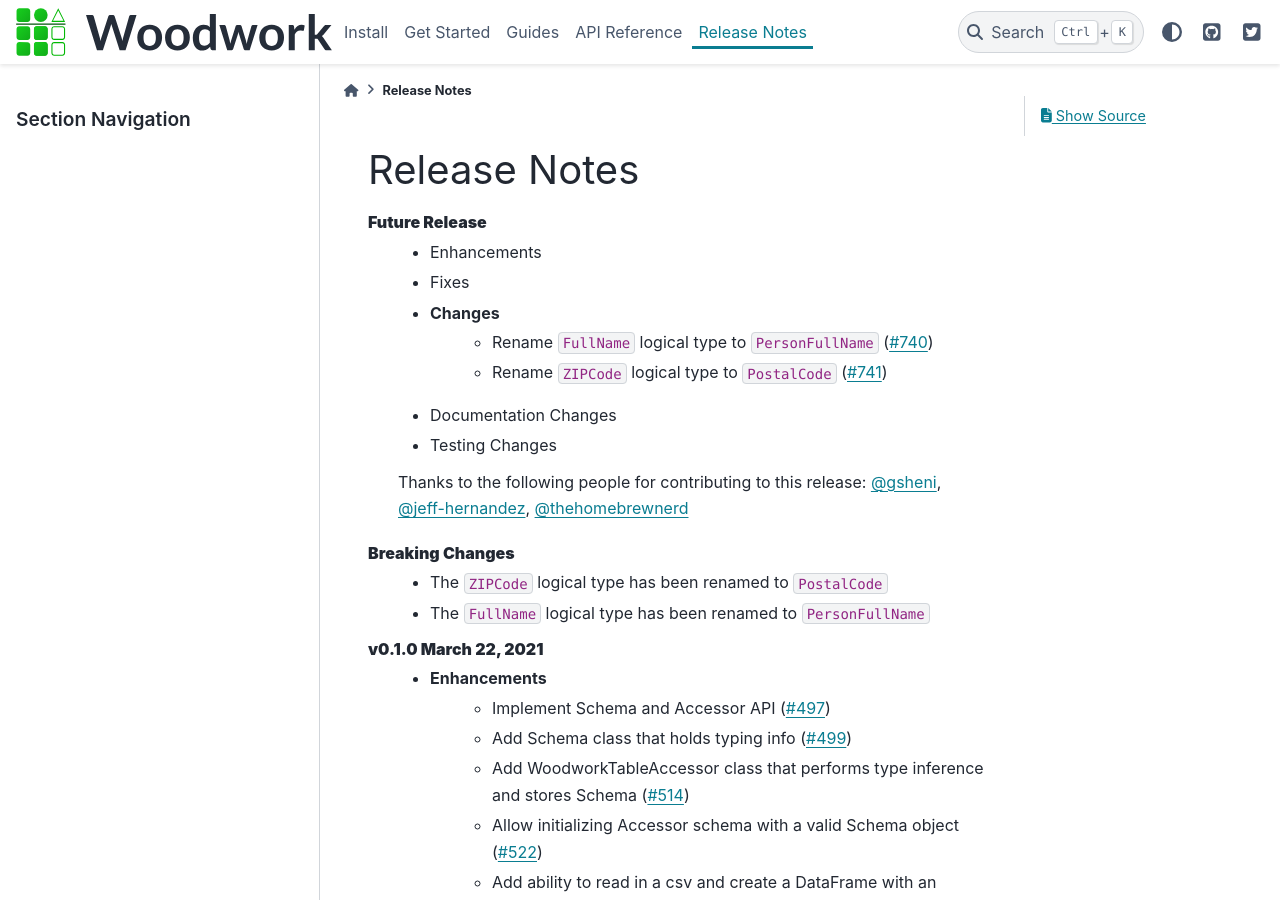
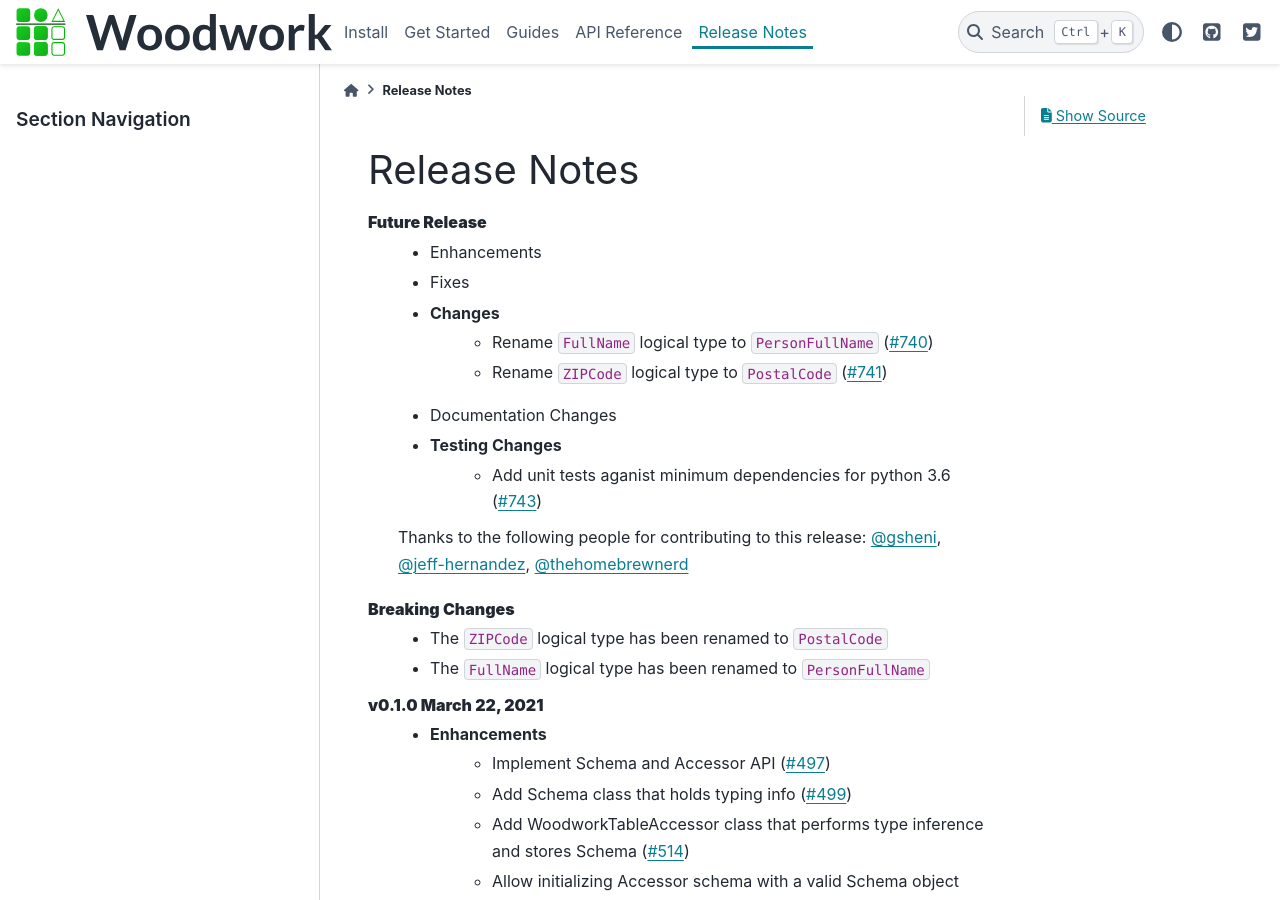
Before and after one commit to alteryx/woodwork, a Sphinx documentation site: the page built from docs/source/release_notes.rst, in a window 1280 px wide and 900 px high. Built offline with Sphinx 7.4.7 and the PyData theme 0.15.4, drawn with Linux system fonts in a browser that asks for light colours; comment, search, counter and statistics services are not loaded.

Commit message:
release notes

```diff
--- a/docs/source/release_notes.rst
+++ b/docs/source/release_notes.rst
@@ -10,6 +10,7 @@
         * Rename ``ZIPCode`` logical type to ``PostalCode`` (:pr:`741`)
     * Documentation Changes
     * Testing Changes
+        * Add unit tests aganist minimum dependencies for python 3.6 (:pr:`743`)
 
     Thanks to the following people for contributing to this release:
     :user:`gsheni`, :user:`jeff-hernandez`, :user:`thehomebrewnerd`
```
